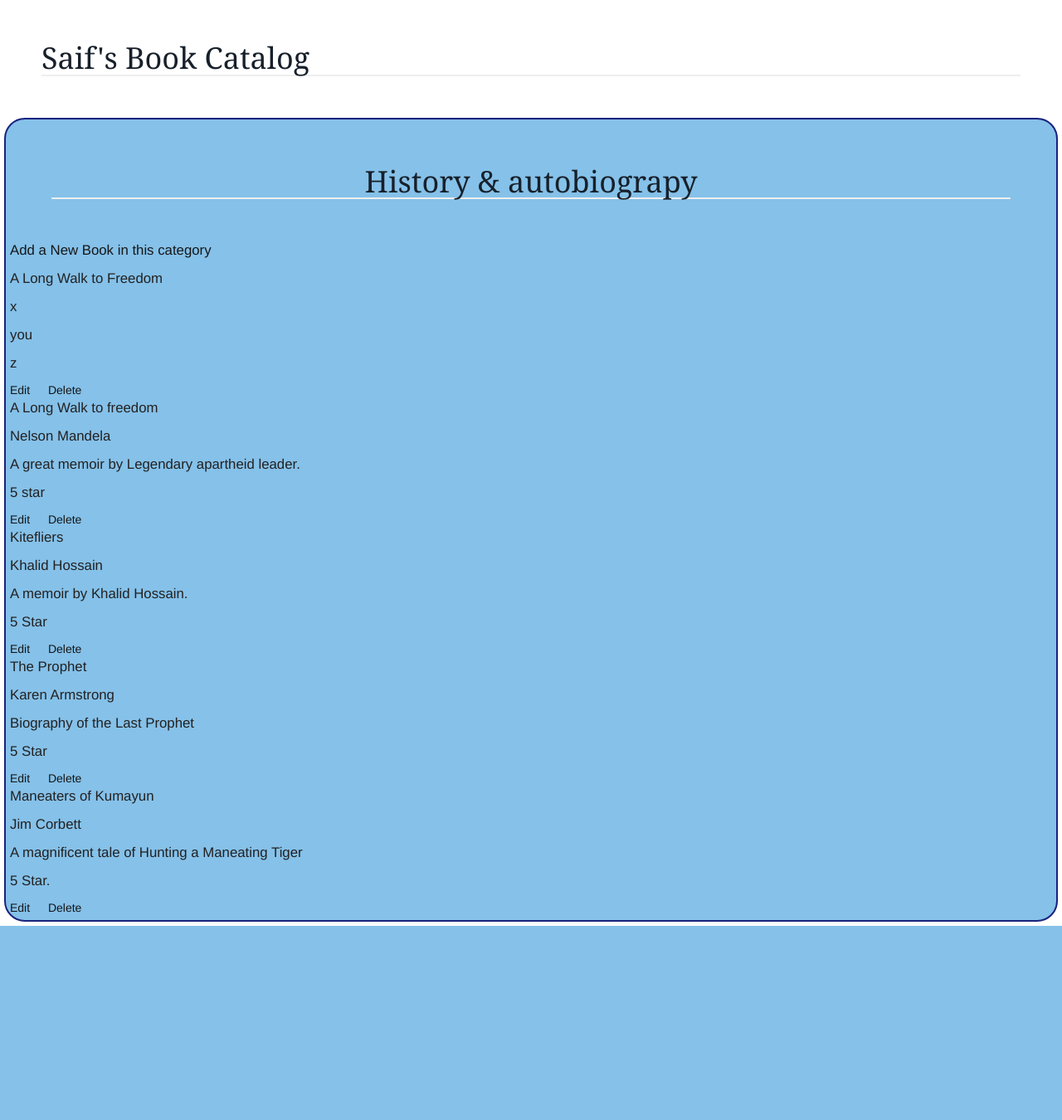
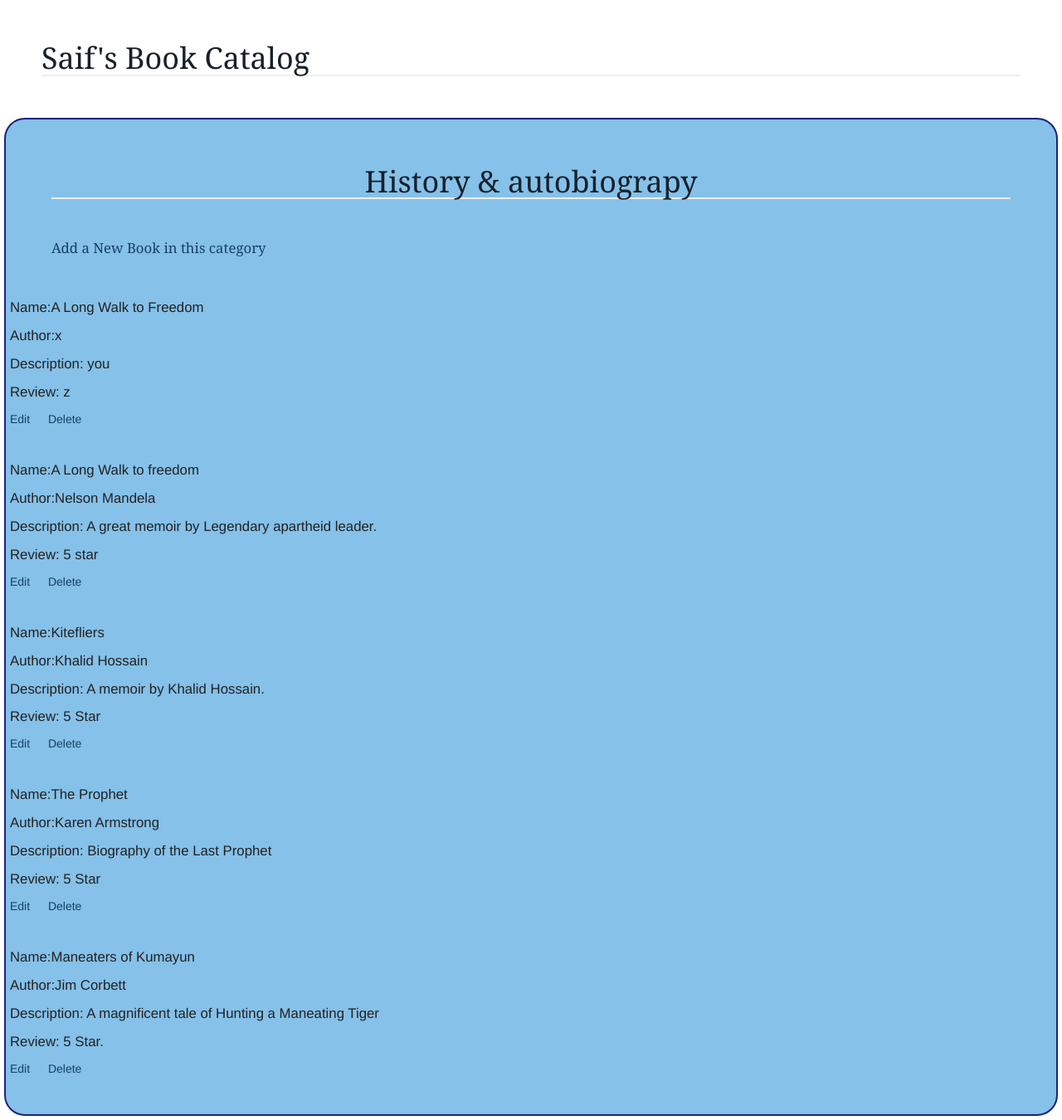
Before and after one commit to saifabdullah/bookcatalog, a Flask app: page /cataloghome/1/ in a window 1280 px wide. Shown: the whole page at 83% size. Before the commit the page ends 1116 px from the top, so only its background shows below. Run offline with Flask 2, Linux system fonts and the light colour scheme; some libraries are stand-ins or nearby versions.

Commit message:
Changed css and category page for design purpose!

```diff
--- a/static/styles.css
+++ b/static/styles.css
@@ -35,6 +35,24 @@
      color: #161717;
      font-size: 1em;
  }
+
+a:link {
+    color:#164065;
+}
+
+
+a:visited {
+    color: #166558;
+}
+
+a:hover {
+    color: #b1e2da;
+}
+
+
+a:active {
+    color: #195b94;
+}
 
  .container {
      font-family: sans-serif;
--- a/templates/catalog.html
+++ b/templates/catalog.html
@@ -14,9 +14,8 @@
 
 
 
-<p>
-<a href ='{{url_for('newBook',bookcategory_id=bookcategory.id)}}'> 	Add a New Book in this category  </a>
-</p>
+
+<h2><a href ='{{url_for('newBook',bookcategory_id=bookcategory.id)}}'> 	Add a New Book in this category  </a></h2>
 
 <!--MESSAGE FLASHING EXAMPLE -->
 {% with messages = get_flashed_messages() %}
@@ -30,20 +29,22 @@
 {% endif %}
 {% endwith %}
 
-{% for i in items%}
+{% for i in items %}
 
 <div>
 
-<p>{{i.name}}</p>
+<p>Name:{{i.name}}</p>
 
-<p>{{i.author}}</p>
+<p>Author:{{i.author}}</p>
 
-<p> {{i.description}} </p>
+<p>Description: {{i.description}} </p>
 
-<p> {{i.reviews}}  </p>
+<p>Review: {{i.reviews}}  </p>
 
 <a href ='{{url_for('editBook',bookcategory_id=bookcategory.id,id=i.id)}}'> 	Edit   </a> &emsp;<a href='{{url_for('deleteBook',bookcategory_id=bookcategory.id,id=i.id)}}'> Delete</a>
-
+<br />
+<br />
+<br />
 
 </div>
 
```
